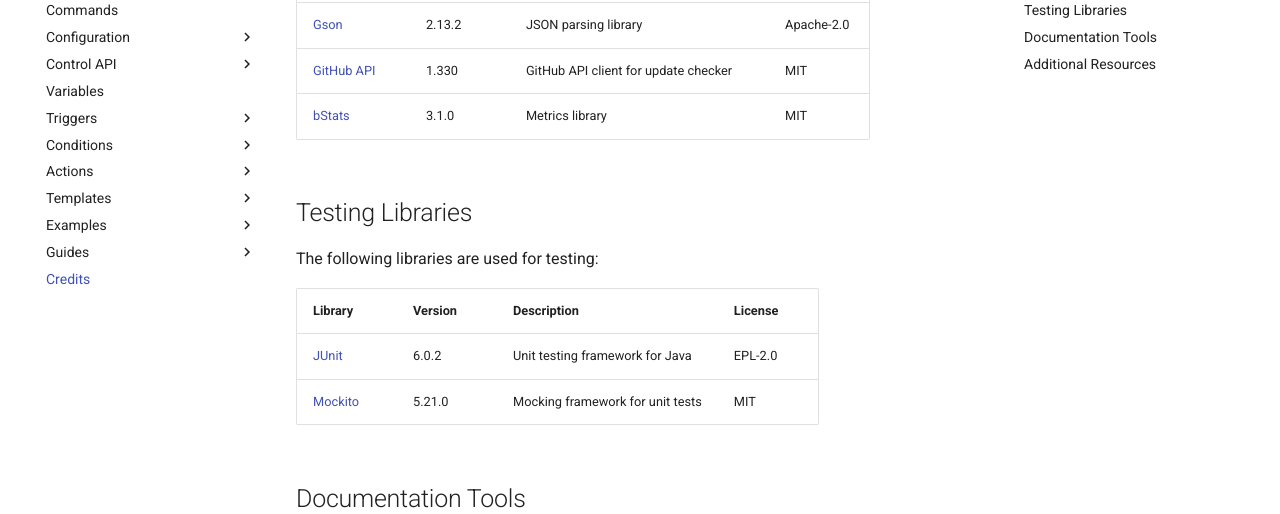
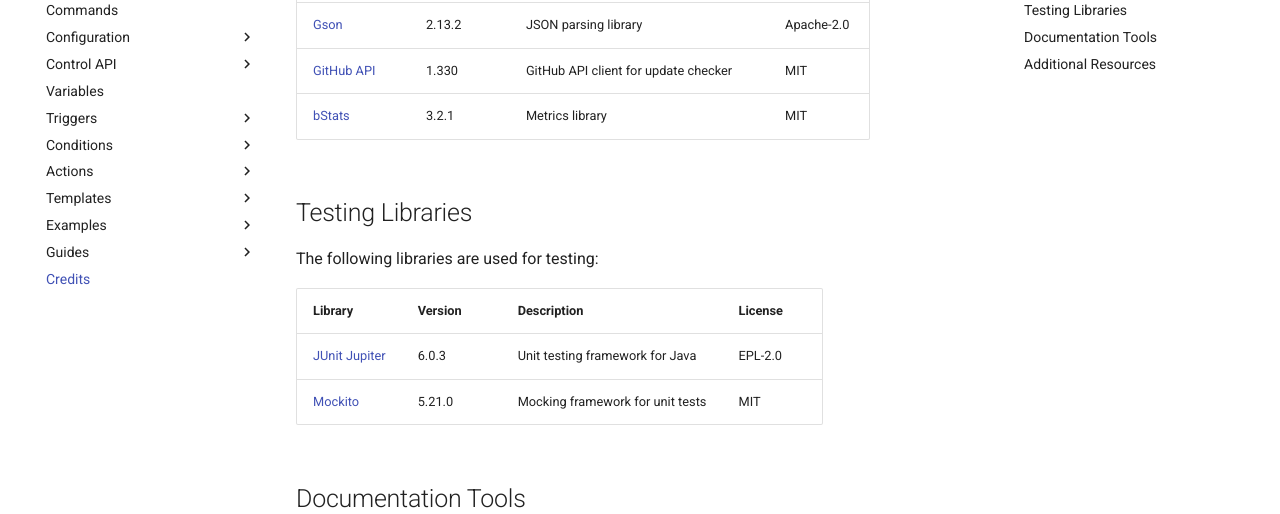
Before and after one commit to beyenilmez/autostartstop, an MkDocs documentation site: the page built from docs/src/credits.md, in a window 1280 px wide and 900 px high, scrolled down 533 px. Shown: the part 152-666 px from the top of the window. Built offline with MkDocs 1.6.1 and Material for MkDocs 9.7.7, drawn with Linux system fonts in a browser that asks for light colours; comment, search, counter and statistics services are not loaded.

Commit message:
docs: update credits.md (#27)

```diff
--- a/docs/src/credits.md
+++ b/docs/src/credits.md
@@ -17,7 +17,7 @@ AutoStartStop uses the following open-source libraries and frameworks:
 | [Cron Utils](https://github.com/jmrozanec/cron-utils) | 9.2.1 | Cron expression parsing and scheduling | Apache-2.0 |
 | [Gson](https://github.com/google/gson) | 2.13.2 | JSON parsing library | Apache-2.0 |
 | [GitHub API](https://github.com/hub4j/github-api) | 1.330 | GitHub API client for update checker | MIT |
-| [bStats](https://github.com/Bastian/bStats) | 3.1.0 | Metrics library | MIT |
+| [bStats](https://github.com/Bastian/bStats) | 3.2.1 | Metrics library | MIT |
 
 ## Testing Libraries
 
@@ -25,7 +25,7 @@ The following libraries are used for testing:
 
 | Library | Version | Description | License |
 |---------|---------|-------------|---------|
-| [JUnit](https://github.com/junit-team/junit-framework) | 6.0.2 | Unit testing framework for Java | EPL-2.0 |
+| [JUnit Jupiter](https://github.com/junit-team/junit5) | 6.0.3 | Unit testing framework for Java | EPL-2.0 |
 | [Mockito](https://github.com/mockito/mockito) | 5.21.0 | Mocking framework for unit tests | MIT |
 
 ## Documentation Tools
```
